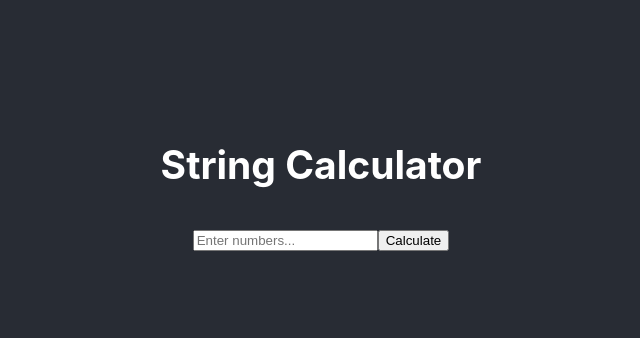
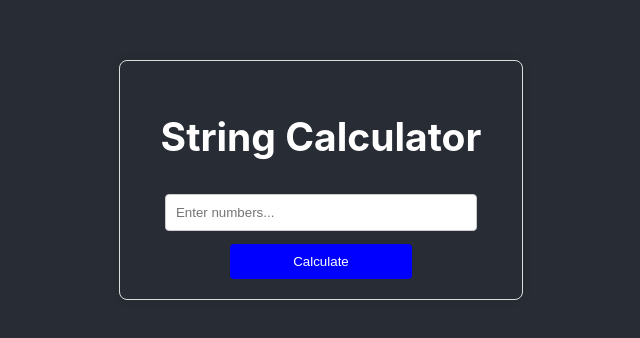
Before and after one commit to ruchikh/react-string-calculator, a React (Create React App) app: page / in a window 1280 px wide. Shown: the part 220-558 px from the top of the page, without its empty margins (319-959 px from the left). Built offline with nearby package versions, Linux system fonts and the light colour scheme.

Commit message:
UI improvements

```diff
--- a/src/StringCalculator.js
+++ b/src/StringCalculator.js
@@ -1,5 +1,6 @@
 import { useState } from "react";
 import { add } from "./utils/calculator";
+import styles from "./styles.js";
 
 const StringCalculator = () => {
 	const [input, setInput] = useState("");
@@ -19,12 +20,26 @@ const StringCalculator = () => {
 	};
 
 	return (
-		<div>
-			<h2>String Calculator</h2>
-			<input type="text" placeholder="Enter numbers..." value={input} onChange={(e) => setInput(e.target.value)} />
-			<button onClick={handleCalculate}>Calculate</button>
-			{result !== null && <p>Result: {result}</p>}
-			{error && <p style={{ color: 'red' }}>Error: {error}</p>}
+		<div style={styles.container}>
+			<div
+				style={styles.calculatorBox}
+			>
+				<h2>String Calculator</h2>
+				<input
+					type="text"
+					value={input}
+					onChange={(e) => setInput(e.target.value)}
+					placeholder="Enter numbers..."
+					style={styles.inputBox}
+				/>
+				<button onClick={handleCalculate}
+					style={styles.calculateButton}
+				>
+					Calculate
+				</button>
+				{result !== null && <p style={styles.result}>Result: {result}</p>}
+				{error && <p style={styles.error}>Error: {error}</p>}
+			</div>
 		</div>
 	);
 };
--- /dev/null
+++ b/src/styles.js
@@ -0,0 +1,44 @@
+const styles = {
+	container: {
+		display: "flex",
+		flexDirection: "column",
+		alignItems: "center",
+		justifyContent: "center",
+		height: "100vh",
+	},
+	calculatorBox: {
+		padding: "20px",
+		border: "1px solid #ddd",
+		borderRadius: "8px",
+		boxShadow: "0px 0px 10px rgba(0,0,0,0.1)",
+		maxWidth: "400px",
+		width: "100%"
+	},
+	inputBox: {
+		width: "80%",
+		padding: "10px",
+		marginBottom: "10px",
+		borderRadius: "4px",
+		border: "1px solid #ccc",
+	},
+	calculateButton: {
+		width: "50%",
+		padding: "10px",
+		background: "blue",
+		color: "white",
+		border: "none",
+		borderRadius: "4px",
+		cursor: "pointer",
+	},
+	result: {
+		marginTop: "10px",
+		color: "green",
+	},
+	error: {
+		marginTop: "10px",
+		color: "red",
+		width: '100%x'
+	},
+};
+
+export default styles;
```
Also changed, not shown: src/utils/calculator.js (indentation only).
